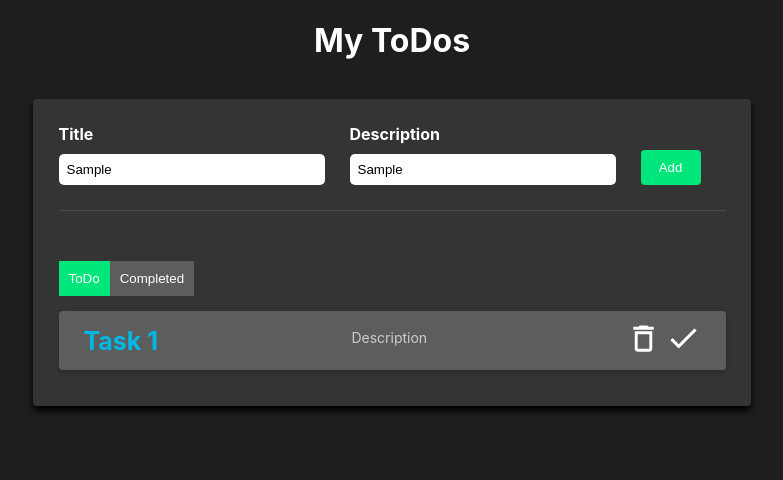
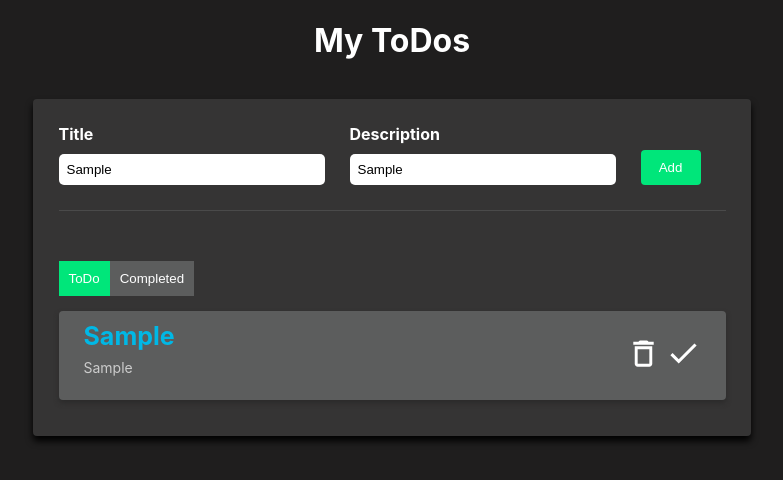
Before and after one commit to MysticAakash07/to-do-list-react-v2, a React (Create React App) app: page / in a window 1280 px wide. Both pictures are taken after typing "Sample", "Sample" into the empty fields and a click on the button "Add". Shown: the top 480 px of the page, without its empty margins (248-1031 px from the left). Built offline with nearby package versions, Linux system fonts and the light colour scheme.

Commit message:
Added add button functionality

```diff
--- a/src/App.js
+++ b/src/App.js
@@ -4,6 +4,20 @@ import { MdOutlineDelete } from "react-icons/md";
 import { IoMdCheckmark } from "react-icons/io";
 function App() {
   const [isCompleteScreen,setIsCompleted] = useState(false);
+  const [allTodos,setTodos] = useState([]);
+  const [newTitle,setNewTitle] = useState("");
+  const [newDescription,setNewDescription] = useState("");
+
+  const handleAddTodo = () =>{
+    let newTodoItem = {
+      title:newTitle,
+      description:newDescription
+    }
+
+    let updatedTodoArr = [...allTodos];
+    updatedTodoArr.push(newTodoItem);
+    setTodos(updatedTodoArr);
+  }
   return (
     <div className="App">
       {/* Heading */}
@@ -16,16 +30,16 @@ function App() {
           {/* For taking the title Input */}
           <div className='todo-input-item'>
             <label for="Title">Title</label>
-            <input type="text" placeholder='Enter a Task ...' name='Title'/>
+            <input type="text" value={newTitle} onChange={(e)=>setNewTitle(e.target.value)} placeholder='Enter a Task ...' name='Title'/>
           </div>
           <div className='todo-input-item'>
             {/* For taking the Description Input */}
             <label for="Des">Description</label>
-            <input type="text" placeholder='Enter Description ...' name='Des'/>
+            <input type="text" value={newDescription} onChange={(e)=>setNewDescription(e.target.value)} placeholder='Enter Description ...' name='Des'/>
           </div>
             {/* For the button to add the task to the list */}
           <div className='todo-input-item'>
-            <button type='button' className='primaryBtn'>Add</button>
+            <button type='button' onClick={handleAddTodo} className='primaryBtn'>Add</button>
           </div>
         </div>
 
@@ -37,9 +51,14 @@ function App() {
 
         {/* To Do list items */}
         <div className='todo-list'>
-          <div className='todo-list-item'>
-            <h3>Task 1</h3>
-            <p>Description</p>
+
+            {allTodos.map((item,index) => {
+              return(
+                <div className='todo-list-item' key={index}>
+                  <div>
+                  <h3>{item.title}</h3>
+                  <p>{item.description}</p>
+                  </div>
                   <div>
                   <MdOutlineDelete
                     className='icon'
@@ -53,6 +72,8 @@ function App() {
                   />
                   </div>
                 </div>
+              );
+            })}
         </div>
       </div>
     </div>
```
Lines whose indentation alone changed are shown as unchanged.
